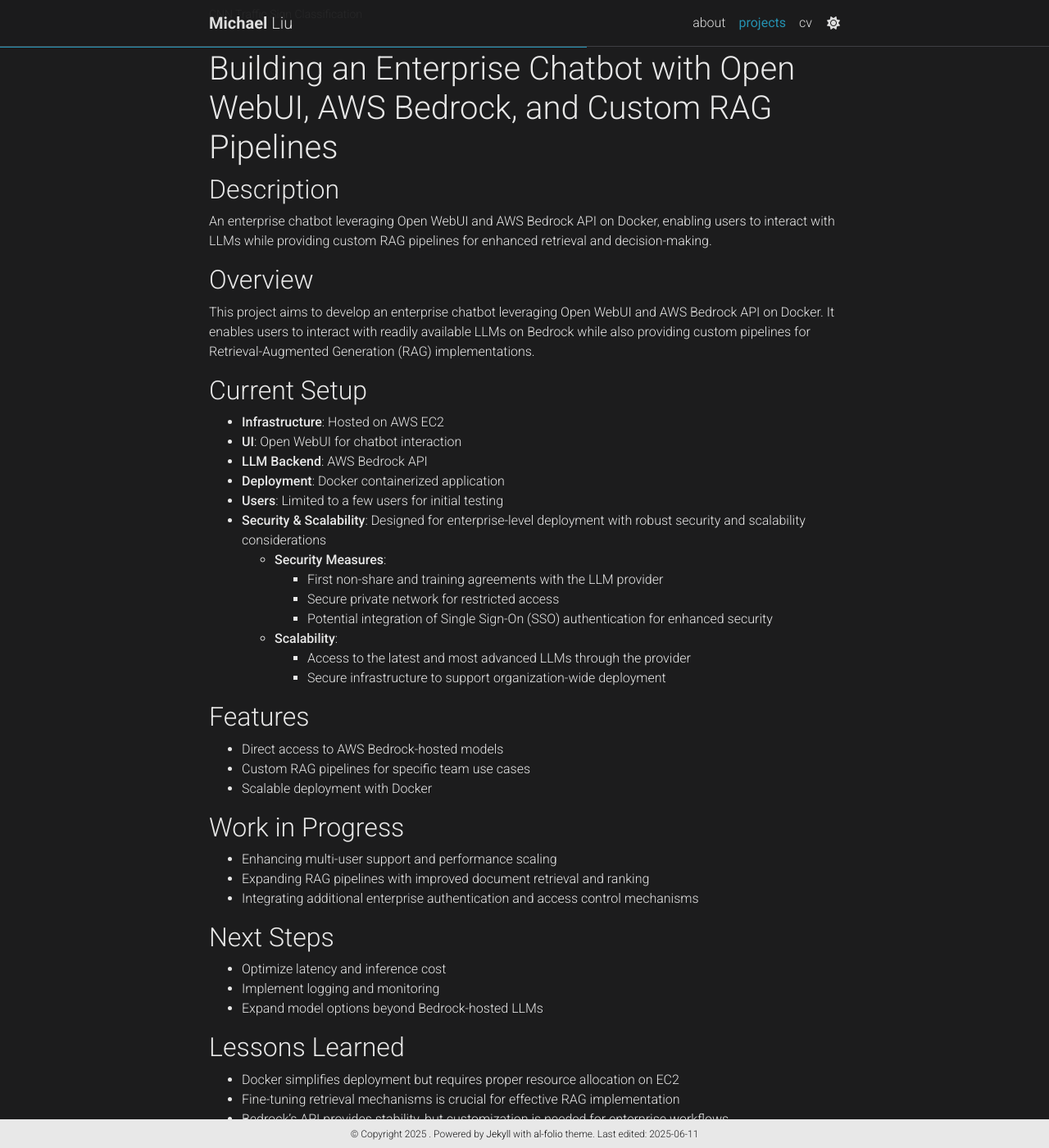
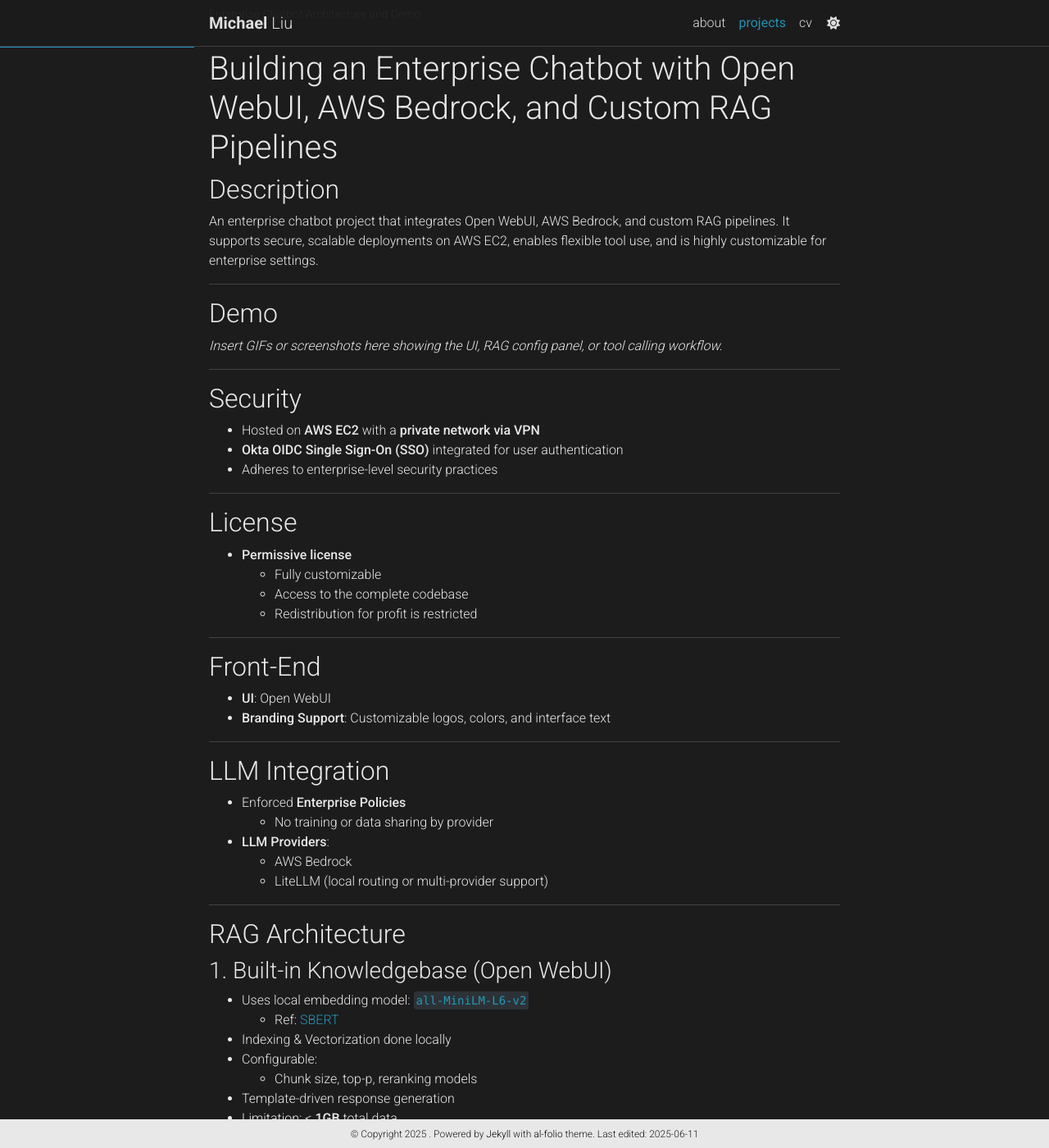
Before and after one commit to Michael-xliu/michael-xliu.github.com, a Jekyll site: the page built from _projects/Chatbot.md, in a window 1280 px wide and 1400 px high, scrolled down 250 px. Shown: the whole window at 82% size. Built offline with Jekyll 4.4.1, drawn with Linux system fonts in a browser that asks for light colours; comment, search, counter and statistics services are not loaded; a style sheet for code colours, icons or effects is not loaded; some of the changed text lies outside the part shown.

Commit message:
Updated Chatbot

```diff
--- a/_projects/Chatbot.md
+++ b/_projects/Chatbot.md
@@ -1,57 +1,119 @@
 ---
 layout: page
 title: Building an Enterprise Chatbot with Open WebUI, AWS Bedrock, and Custom RAG Pipelines
-description: CNN Traffic Sign Classification
-img: /assets/img/GTSRB/output_10_0.png
+description: Enterprise Chatbot Architecture and Demo
+img: /assets/img/chatbot/WebUI.png
 importance: 2
 category: work
 ---
 
-
 # Building an Enterprise Chatbot with Open WebUI, AWS Bedrock, and Custom RAG Pipelines
 
 ## Description
-An enterprise chatbot leveraging Open WebUI and AWS Bedrock API on Docker, enabling users to interact with LLMs while providing custom RAG pipelines for enhanced retrieval and decision-making.
+An enterprise chatbot project that integrates Open WebUI, AWS Bedrock, and custom RAG pipelines. It supports secure, scalable deployments on AWS EC2, enables flexible tool use, and is highly customizable for enterprise settings.
 
-## Overview
-This project aims to develop an enterprise chatbot leveraging Open WebUI and AWS Bedrock API on Docker. It enables users to interact with readily available LLMs on Bedrock while also providing custom pipelines for Retrieval-Augmented Generation (RAG) implementations.
+---
 
-## Current Setup
-- **Infrastructure**: Hosted on AWS EC2
-- **UI**: Open WebUI for chatbot interaction
-- **LLM Backend**: AWS Bedrock API
-- **Deployment**: Docker containerized application
-- **Users**: Limited to a few users for initial testing
-- **Security & Scalability**: Designed for enterprise-level deployment with robust security and scalability considerations
-  - **Security Measures**:
-    - First non-share and training agreements with the LLM provider
-    - Secure private network for restricted access
-    - Potential integration of Single Sign-On (SSO) authentication for enhanced security
-  - **Scalability**:
-    - Access to the latest and most advanced LLMs through the provider
-    - Secure infrastructure to support organization-wide deployment
+## Demo
 
-## Features
-- Direct access to AWS Bedrock-hosted models
-- Custom RAG pipelines for specific team use cases
-- Scalable deployment with Docker
+*Insert GIFs or screenshots here showing the UI, RAG config panel, or tool calling workflow.*
 
-## Work in Progress
-- Enhancing multi-user support and performance scaling
-- Expanding RAG pipelines with improved document retrieval and ranking
-- Integrating additional enterprise authentication and access control mechanisms
+---
+
+## Security
+
+- Hosted on **AWS EC2** with a **private network via VPN**
+- **Okta OIDC Single Sign-On (SSO)** integrated for user authentication
+- Adheres to enterprise-level security practices
+
+---
+
+## License
+
+- **Permissive license**
+  - Fully customizable
+  - Access to the complete codebase
+  - Redistribution for profit is restricted
+
+---
+
+## Front-End
+
+- **UI**: Open WebUI
+- **Branding Support**: Customizable logos, colors, and interface text
+
+---
+
+## LLM Integration
+
+- Enforced **Enterprise Policies**
+  - No training or data sharing by provider
+- **LLM Providers**:
+  - AWS Bedrock
+  - LiteLLM (local routing or multi-provider support)
+
+---
+
+## RAG Architecture
+
+### 1. Built-in Knowledgebase (Open WebUI)
+
+- Uses local embedding model: `all-MiniLM-L6-v2`
+  - Ref: [SBERT](https://www.sbert.net/)
+- Indexing & Vectorization done locally
+- Configurable:
+  - Chunk size, top-p, reranking models
+- Template-driven response generation
+- Limitation: < **1GB** total data
+- Example query: *"Tell me about gradient descent"*
+
+### 2. AWS Knowledgebase (Enterprise-Scale)
+
+- Designed for larger datasets (>1GB)
+- Bedrock supports:
+  - Multiple parsing strategies
+  - Custom chunking logic
+  - Embedding + graph-based retrieval
+- Integrated with proprietary enterprise content
+
+---
+
+## Tool Use
+
+- Tools are **custom-built**
+- Allow Open WebUI to interact with:
+  - AWS Knowledgebase
+  - Bedrock-hosted LLMs
+- **Native tool-calling** experience
+- Returns **citations** for transparency
+
+---
+
+## MCP Proxy (Model Context Protocol)
+
+- Connects local MCP server with remote applications via OpenAPI
+- Acts as a **proxy bridge**
+  - Ref: [MCP GitHub](https://github.com/modelcontextprotocol/servers?tab=readme-ov-file)
+- Enables:
+  - Time-based and memory-sensitive tools
+  - Unified context management
+
+---
+
+## Features Covered
+
+- 🔍 Web search integration
+- 📁 Document upload and retrieval
+- 🔧 Tool execution via LLM
+- 📚 Scalable document ingestion (via AWS or local)
+
+---
 
 ## Next Steps
-- Optimize latency and inference cost
-- Implement logging and monitoring
-- Expand model options beyond Bedrock-hosted LLMs
 
-## Lessons Learned
-- Docker simplifies deployment but requires proper resource allocation on EC2
-- Fine-tuning retrieval mechanisms is crucial for effective RAG implementation
-- Bedrock's API provides stability, but customization is needed for enterprise workflows
+- Optimize performance and latency
+- Improve multi-user load balancing
+- Extend model support and feedback collection
+- Add end-to-end logging and observability
 
-## Future Goals
-- Deploy the chatbot at scale within the organization
-- Enable integrations with internal knowledge bases
-- Implement feedback loops for model improvement
+---
```
Also changed, not shown: assets/img/chatbot/WebUI.png (added).
